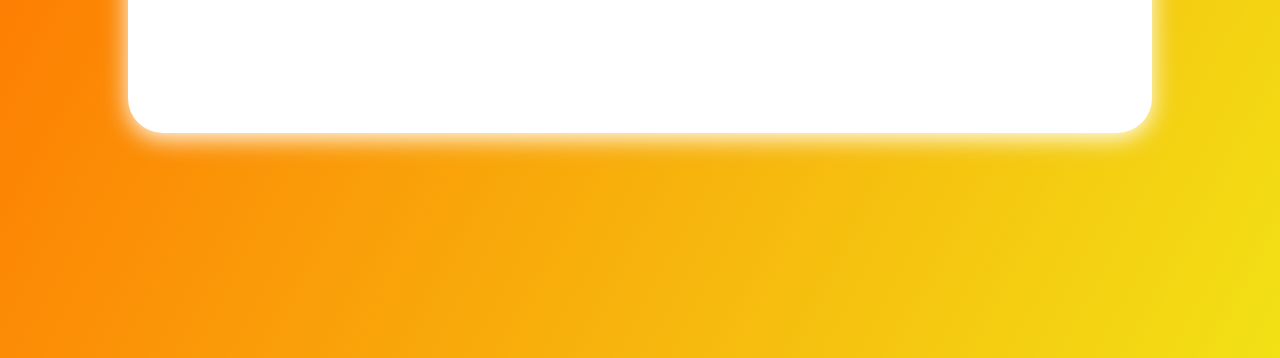
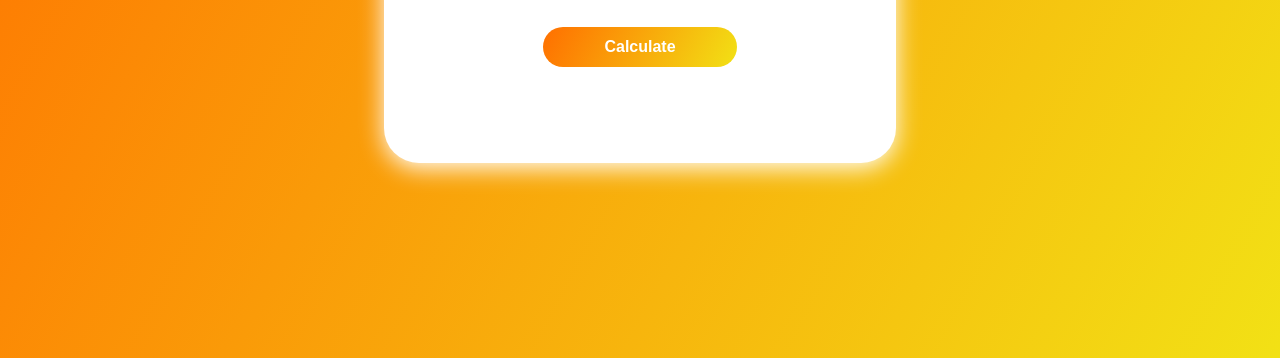
Before and after one commit to lucasaaramos/EletricityBill_Project, an Electron app: page index-new.html in a window 1280 px wide. Shown: the part 442-800 px from the top of the page. Drawn offline with Linux system fonts and the light colour scheme.

Commit message:
final update

```diff
--- a/CSS/style.css
+++ b/CSS/style.css
@@ -15,23 +15,19 @@ body * {
 
 main {
     margin: unset !important;
-
     height: 100%;
     width: 100%;
     display: flex;
     flex-direction: column;
     align-items: center;
-
-
+    justify-content: center;
 
 }
 
 .logo {
     background-color: rgb(255, 255, 255);
     border: rgb(66, 66, 66) 10px;
-    margin-bottom: -15px;
-    margin-top: 40px;
-
+    margin-bottom: -10px;
     z-index: 10;
     border-radius: 50%;
     width: 150px;
@@ -72,8 +68,8 @@ main {
 #main-box {
     padding: 30px;
     border-radius: 35px;
-    width: 80vw;
-    min-height: 50vh;
+    width: 40vw;
+    min-height: 20vh;
     background-color: white;
     box-shadow: 0px 5px 24px #ffffff;
 }
@@ -89,8 +85,7 @@ main {
 
 
 .form-item>* {
-    display: flex;
-    justify-content: space-around;
+    display: block;
     width: 47%;
     margin-left: 10px;
 }
@@ -115,11 +110,16 @@ form {
     margin-bottom: 2rem;
 }
 
-.container-btn{
+.btn-block {
     width: 100%;
-    margin-top: 80px;
-    display: flex;
-    justify-content:center;
+    align-items: center;
+    margin-top: 30px;
+    padding: .5rem;
+    border-radius: .3rem;
+    margin-bottom: .5rem;
+    display: block;
+    margin-left: auto;
+    margin-right: auto;
 }
 
 
@@ -127,22 +127,14 @@ form {
 button#calculate-btn {
     background: linear-gradient(118deg, rgba(255,111,0,1) 0%, rgba(242,225,21,1) 100%);
     border-radius: 30px;
-    width: 180px;
-margin-left: 15px;
+    max-width: 50%;
     font-weight: 700;
     color: #fff;
 }
 
-.footer{
-    color: #343434;
-    font-size: 12px;
-    margin-top: 20px;
-    margin-bottom: 40px;
-}
-
 .btn-block {
     cursor: pointer;
-    width: 35%;
+    width: 100%;
     padding: 0.5rem;
     border-radius: 0.3rem;
     margin-bottom: 0.5rem;
@@ -158,7 +150,7 @@ margin-left: 15px;
     display: none;
     background: linear-gradient(118deg, rgb(187, 187, 187) 0%, rgb(122, 122, 122) 100%);
     border-radius: 30px;
-    width: 120px;
+    max-width: 50%;
     font-weight: 700;
     color: #fff;
 }
```
